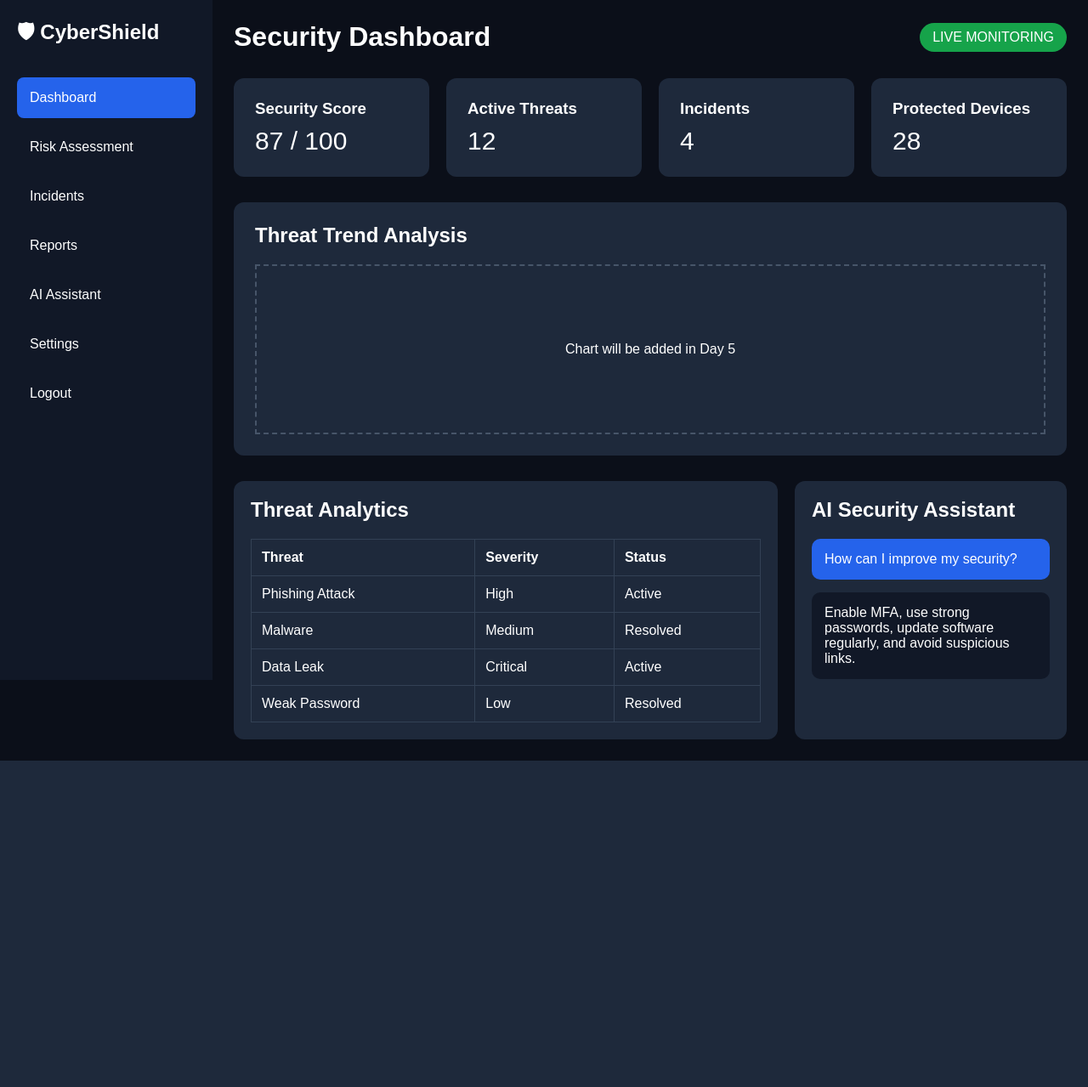
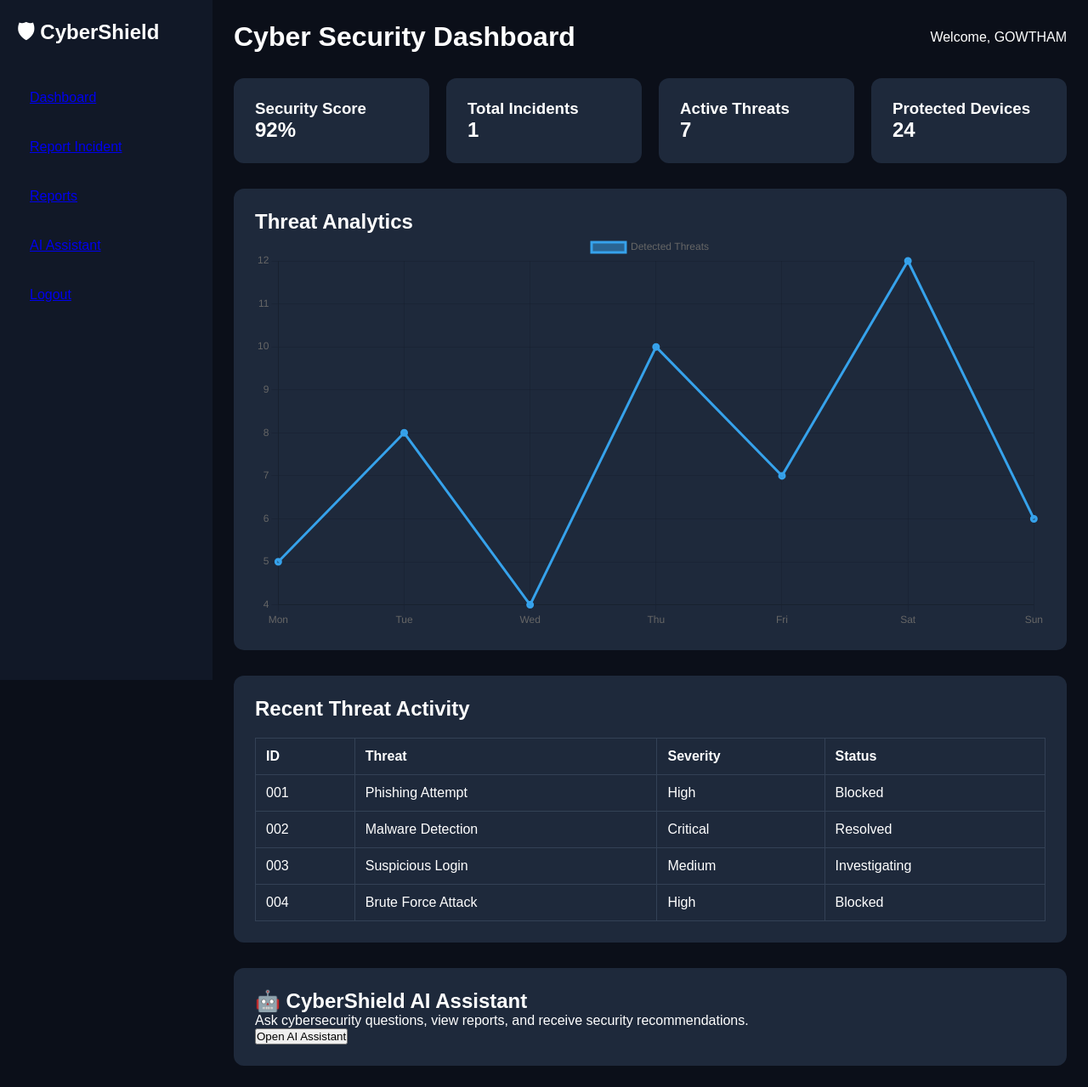
Before and after one commit to GOWTHAM9968/CyberShield, a Flask app: page /dashboard in a window 1280 px wide. Shown: the whole page at 85% size. Before the commit the page ends 895 px from the top, so only its background shows below. Run offline with Flask 3, Linux system fonts and the light colour scheme; a user stored in the database is signed in; data comes from the database, SQL or seed files in the repository; both versions use the stored data as it was after the commit.

Commit message:
Day 8 dashboard and AI assistant update

```diff
--- a/app.py
+++ b/app.py
@@ -17,7 +17,19 @@
     if "user" not in session:
         return redirect("/login")
 
-    return render_template("dashboard.html")
+    conn = sqlite3.connect("cybershield.db")
+    cursor = conn.cursor()
+
+    cursor.execute("SELECT COUNT(*) FROM incidents")
+    total_incidents = cursor.fetchone()[0]
+
+    conn.close()
+
+    return render_template(
+        "dashboard.html",
+        username=session["user"],
+        total_incidents=total_incidents
+    )
 
 
 @app.route("/register", methods=["GET", "POST"])
@@ -126,11 +138,13 @@
 @app.route("/reports")
 def reports():
 
+    if "user" not in session:
+        return redirect("/login")
+
     conn = sqlite3.connect("cybershield.db")
     cursor = conn.cursor()
 
     cursor.execute("SELECT * FROM incidents")
-
     incidents = cursor.fetchall()
 
     conn.close()
@@ -141,5 +155,41 @@
     )
 
 
+@app.route("/assistant", methods=["GET", "POST"])
+def assistant():
+
+    if "user" not in session:
+        return redirect("/login")
+
+    answer = ""
+
+    if request.method == "POST":
+
+        question = request.form["question"].lower()
+
+        if "password" in question:
+            answer = "Use strong passwords and enable MFA."
+
+        elif "phishing" in question:
+            answer = "Verify sender identity before clicking links."
+
+        elif "malware" in question:
+            answer = "Use antivirus and keep software updated."
+
+        elif "ransomware" in question:
+            answer = "Maintain backups and avoid unknown downloads."
+
+        elif "wifi" in question:
+            answer = "Use WPA2/WPA3 encryption and strong passwords."
+
+        else:
+            answer = "Follow cybersecurity best practices."
+
+    return render_template(
+        "assistant.html",
+        answer=answer
+    )
+
+
 if __name__ == "__main__":
     app.run(debug=True)
--- a/database.py
+++ b/database.py
@@ -8,7 +8,7 @@
 CREATE TABLE IF NOT EXISTS users(
     id INTEGER PRIMARY KEY AUTOINCREMENT,
     username TEXT,
-    email TEXT,
+    email TEXT UNIQUE,
     password TEXT
 )
 """)
@@ -25,4 +25,4 @@
 conn.commit()
 conn.close()
 
-print("Database Ready")
+print("CyberShield Database Ready")
--- a/static/css/dashboard.css
+++ b/static/css/dashboard.css
@@ -152,3 +152,40 @@
         grid-template-columns:1fr;
     }
 }
+.container{
+    display:flex;
+    width:100%;
+}
+
+.main-content{
+    flex:1;
+    padding:25px;
+}
+
+.header{
+    display:flex;
+    justify-content:space-between;
+    align-items:center;
+    margin-bottom:30px;
+}
+
+.chart-container{
+    margin-top:30px;
+    background:#1e293b;
+    padding:25px;
+    border-radius:12px;
+}
+
+.table-container{
+    margin-top:30px;
+    background:#1e293b;
+    padding:25px;
+    border-radius:12px;
+}
+
+.ai-box{
+    margin-top:30px;
+    background:#1e293b;
+    padding:25px;
+    border-radius:12px;
+}
--- a/templates/dashboard.html
+++ b/templates/dashboard.html
@@ -1,5 +1,6 @@
 <!DOCTYPE html>
 <html lang="en">
+
 <head>
     <meta charset="UTF-8">
     <meta name="viewport" content="width=device-width, initial-scale=1.0">
@@ -7,127 +8,145 @@
 
     <link rel="stylesheet"
     href="{{ url_for('static', filename='css/dashboard.css') }}">
+
+    <script src="https://cdn.jsdelivr.net/npm/chart.js"></script>
 </head>
 
 <body>
+
+<div class="container">
+
+    <!-- Sidebar -->
 
     <div class="sidebar">
 
         <h2>🛡 CyberShield</h2>
 
         <ul>
-        <li class="active">Dashboard</li>
-        <li>Risk Assessment</li>
-        <li>Incidents</li>
-        <li>Reports</li>
-        <li>AI Assistant</li>
-        <li>Settings</li>
-        <li>Logout</li>
+
+            <li><a href="/dashboard">Dashboard</a></li>
+
+            <li><a href="/report">Report Incident</a></li>
+
+            <li><a href="/reports">Reports</a></li>
+
+            <li><a href="/assistant">AI Assistant</a></li>
+
+            <li><a href="/logout">Logout</a></li>
+
         </ul>
 
     </div>
 
-<div class="main">
+    <!-- Main Content -->
 
-    <div class="topbar">
+    <div class="main-content">
 
-        <h1>Security Dashboard</h1>
+        <div class="header">
 
-        <span class="live">
-            LIVE MONITORING
-        </span>
+            <h1>Cyber Security Dashboard</h1>
+
+            <p>Welcome, {{ username }}</p>
 
         </div>
+
+        <!-- Cards -->
 
         <div class="cards">
 
             <div class="card">
                 <h3>Security Score</h3>
-            <p>87 / 100</p>
+                <h2>92%</h2>
+            </div>
+
+            <div class="card">
+                <h3>Total Incidents</h3>
+                <h2>{{ total_incidents }}</h2>
             </div>
 
             <div class="card">
                 <h3>Active Threats</h3>
-            <p>12</p>
-        </div>
-
-        <div class="card">
-            <h3>Incidents</h3>
-            <p>4</p>
+                <h2>7</h2>
             </div>
 
             <div class="card">
                 <h3>Protected Devices</h3>
-            <p>28</p>
+                <h2>24</h2>
             </div>
 
         </div>
 
-    <div class="chart-box">
+        <!-- Chart -->
 
-        <h2>Threat Trend Analysis</h2>
+        <div class="chart-container">
 
-        <div class="chart-placeholder">
-            Chart will be added in Day 5
-        </div>
+            <h2>Threat Analytics</h2>
+
+            <canvas id="threatChart"></canvas>
 
         </div>
 
-    <div class="content-grid">
+        <!-- Threat Table -->
 
-        <div class="panel">
+        <div class="table-container">
 
-            <h2>Threat Analytics</h2>
+            <h2>Recent Threat Activity</h2>
 
             <table>
 
                 <tr>
+                    <th>ID</th>
                     <th>Threat</th>
                     <th>Severity</th>
                     <th>Status</th>
                 </tr>
 
                 <tr>
-                    <td>Phishing Attack</td>
+                    <td>001</td>
+                    <td>Phishing Attempt</td>
                     <td>High</td>
-                    <td>Active</td>
+                    <td>Blocked</td>
                 </tr>
 
                 <tr>
-                    <td>Malware</td>
-                    <td>Medium</td>
+                    <td>002</td>
+                    <td>Malware Detection</td>
+                    <td>Critical</td>
                     <td>Resolved</td>
                 </tr>
 
                 <tr>
-                    <td>Data Leak</td>
-                    <td>Critical</td>
-                    <td>Active</td>
+                    <td>003</td>
+                    <td>Suspicious Login</td>
+                    <td>Medium</td>
+                    <td>Investigating</td>
                 </tr>
 
                 <tr>
-                    <td>Weak Password</td>
-                    <td>Low</td>
-                    <td>Resolved</td>
+                    <td>004</td>
+                    <td>Brute Force Attack</td>
+                    <td>High</td>
+                    <td>Blocked</td>
                 </tr>
 
             </table>
 
         </div>
 
-        <div class="chat-panel">
+        <!-- AI Assistant -->
 
-            <h2>AI Security Assistant</h2>
+        <div class="ai-box">
 
-            <div class="message">
-                How can I improve my security?
-            </div>
+            <h2>🤖 CyberShield AI Assistant</h2>
 
-            <div class="reply">
-                Enable MFA, use strong passwords,
-                update software regularly,
-                and avoid suspicious links.
-            </div>
+            <p>
+                Ask cybersecurity questions, view reports,
+                and receive security recommendations.
+            </p>
+
+            <a href="/assistant">
+                <button>Open AI Assistant</button>
+            </a>
 
         </div>
 
@@ -135,5 +154,48 @@
 
 </div>
 
+<script>
+
+const ctx = document.getElementById('threatChart');
+
+new Chart(ctx, {
+
+    type: 'line',
+
+    data: {
+
+        labels: [
+            'Mon',
+            'Tue',
+            'Wed',
+            'Thu',
+            'Fri',
+            'Sat',
+            'Sun'
+        ],
+
+        datasets: [{
+
+            label: 'Detected Threats',
+
+            data: [
+                5,
+                8,
+                4,
+                10,
+                7,
+                12,
+                6
+            ],
+
+            borderWidth: 3
+
+        }]
+    }
+
+});
+
+</script>
+
 </body>
 </html>
```
Also changed, not shown: admin.py (added, +24 -0 lines), static/css/auth.css (+19 -0 lines), templates/assistant.html (added, +44 -0 lines), templates/report_incident.html (+5 -2 lines), templates/reports.html (+11 -1 lines), cybershield.db. Lines whose indentation alone changed are shown as unchanged.
